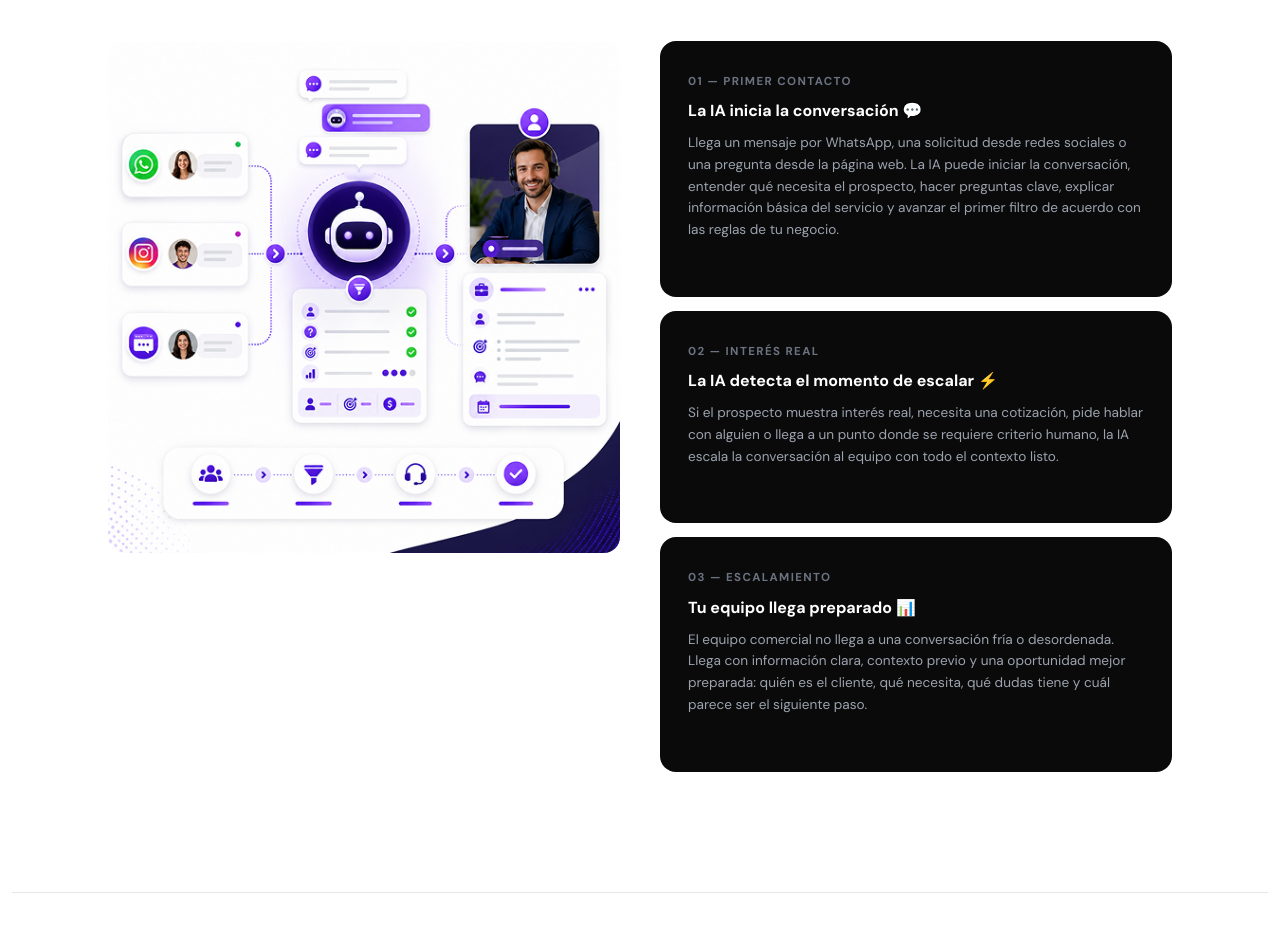
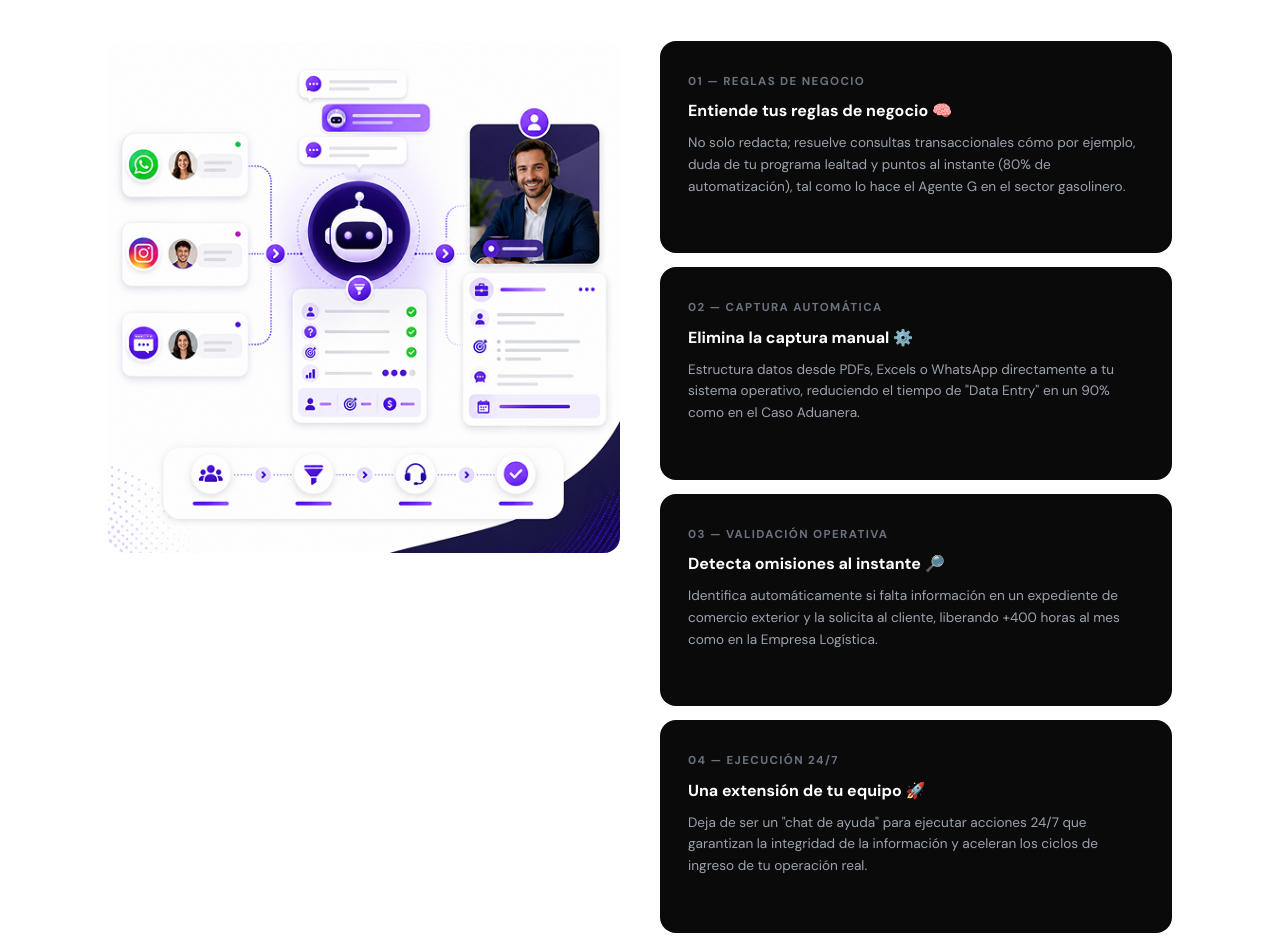
Before and after one commit to LicAlexMolina/landing_page1, a plain HTML site: page index.html in a window 1280 px wide. Shown: the part 2900-3836 px from the top of the page. Drawn offline with Linux system fonts and the light colour scheme.

Commit message:
Cambio en textos de slide 4, ejemplos.

```diff
--- a/index.html
+++ b/index.html
@@ -548,19 +548,24 @@ footer { background: var(--black); color: var(--white); padding: 64px 48px 36px;
         </div>
         <div class="method-split-cards">
           <div class="step-card">
-            <span class="step-num">01 — Primer contacto</span>
-            <h3>La IA inicia la conversación 💬</h3>
-            <p>Llega un mensaje por WhatsApp, una solicitud desde redes sociales o una pregunta desde la página web. La IA puede iniciar la conversación, entender qué necesita el prospecto, hacer preguntas clave, explicar información básica del servicio y avanzar el primer filtro de acuerdo con las reglas de tu negocio.</p>
+            <span class="step-num">01 — Reglas de negocio</span>
+            <h3>Entiende tus reglas de negocio 🧠</h3>
+            <p>No solo redacta; resuelve consultas transaccionales cómo por ejemplo, duda de tu programa lealtad y puntos al instante (80% de automatización), tal como lo hace el Agente G en el sector gasolinero.</p>
           </div>
           <div class="step-card">
-            <span class="step-num">02 — Interés real</span>
-            <h3>La IA detecta el momento de escalar ⚡</h3>
-            <p>Si el prospecto muestra interés real, necesita una cotización, pide hablar con alguien o llega a un punto donde se requiere criterio humano, la IA escala la conversación al equipo con todo el contexto listo.</p>
+            <span class="step-num">02 — Captura automática</span>
+            <h3>Elimina la captura manual ⚙️</h3>
+            <p>Estructura datos desde PDFs, Excels o WhatsApp directamente a tu sistema operativo, reduciendo el tiempo de "Data Entry" en un 90% como en el Caso Aduanera.</p>
           </div>
           <div class="step-card">
-            <span class="step-num">03 — Escalamiento</span>
-            <h3>Tu equipo llega preparado 📊</h3>
-            <p>El equipo comercial no llega a una conversación fría o desordenada. Llega con información clara, contexto previo y una oportunidad mejor preparada: quién es el cliente, qué necesita, qué dudas tiene y cuál parece ser el siguiente paso.</p>
+            <span class="step-num">03 — Validación operativa</span>
+            <h3>Detecta omisiones al instante 🔎</h3>
+            <p>Identifica automáticamente si falta información en un expediente de comercio exterior y la solicita al cliente, liberando +400 horas al mes como en la Empresa Logística.</p>
+          </div>
+          <div class="step-card">
+            <span class="step-num">04 — Ejecución 24/7</span>
+            <h3>Una extensión de tu equipo 🚀</h3>
+            <p>Deja de ser un "chat de ayuda" para ejecutar acciones 24/7 que garantizan la integridad de la información y aceleran los ciclos de ingreso de tu operación real.</p>
           </div>
         </div>
       </div>
```
